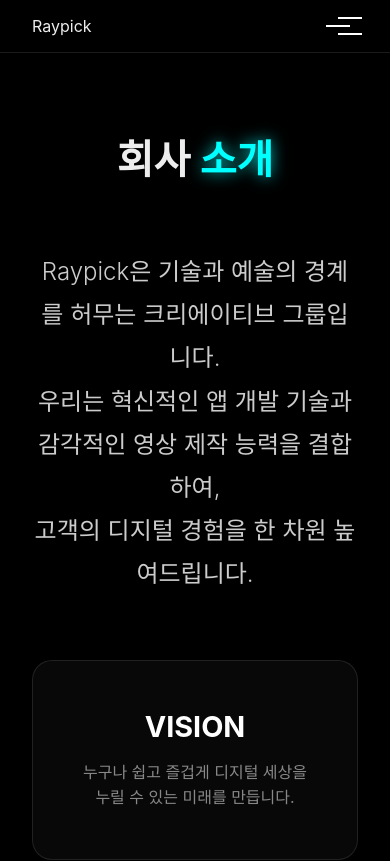
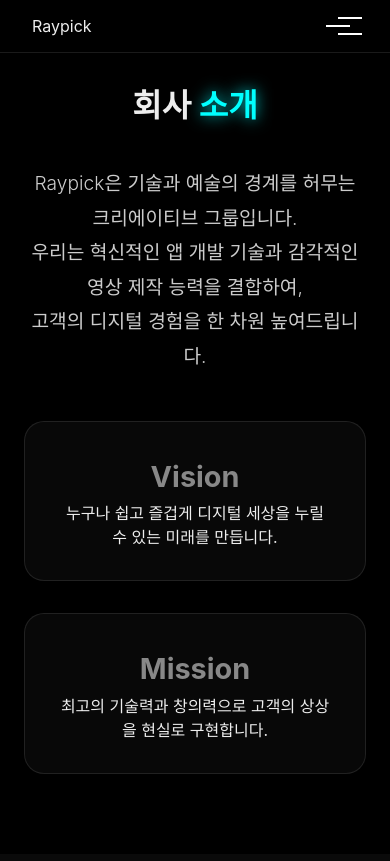
Before and after one commit to shark7676/raypick-website, a Next.js app: page /about in a window 390 px wide. Shown: the top 861 px of the page. Built offline with nearby package versions, Linux system fonts and the light colour scheme.

Commit message:
Implement mobile optimization with CSS media queries

```diff
--- a/src/app/page.module.css
+++ b/src/app/page.module.css
@@ -346,13 +346,77 @@
 .aboutCardTitle {
     font-family: var(--font-orbitron), sans-serif;
     font-size: 1.8rem;
-    color: #fff;
-    margin-bottom: 1rem;
-    text-transform: uppercase;
-}
-
-.aboutCardDesc {
     color: #888;
     line-height: 1.6;
     white-space: pre-line;
 }
+
+/* Mobile Optimization */
+@media (max-width: 768px) {
+    .heroSection {
+        padding: 6rem 1.5rem 2rem 1.5rem;
+        min-height: auto;
+    }
+
+    .title {
+        font-size: 2.5rem;
+        margin-bottom: 1rem;
+    }
+
+    .description {
+        font-size: 1rem;
+        max-width: 100%;
+        padding-left: 1rem;
+    }
+
+    .heroVisual {
+        height: auto;
+        min-height: 300px;
+        margin-left: 0;
+        margin-bottom: 2rem;
+    }
+
+    .showcaseSection {
+        padding: 4rem 1.5rem;
+    }
+
+    .sectionTitle {
+        font-size: 2rem;
+        margin-bottom: 2.5rem;
+    }
+
+    .appGrid {
+        grid-template-columns: 1fr;
+        gap: 2rem;
+    }
+
+    .appImageWrapper {
+        height: 250px;
+    }
+
+    .serviceSection {
+        padding: 4rem 1.5rem;
+        gap: 3rem;
+    }
+
+    .serviceDescription {
+        font-size: 1rem;
+    }
+
+    .aboutSection {
+        padding: 5rem 1.5rem;
+    }
+
+    .aboutIntro {
+        font-size: 1.2rem;
+        margin-bottom: 3rem;
+    }
+
+    .aboutGrid {
+        grid-template-columns: 1fr;
+    }
+
+    .aboutCard {
+        padding: 2rem;
+    }
+}
```
